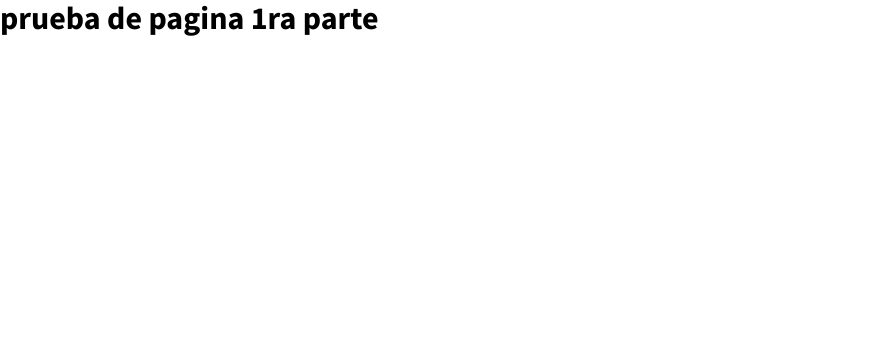
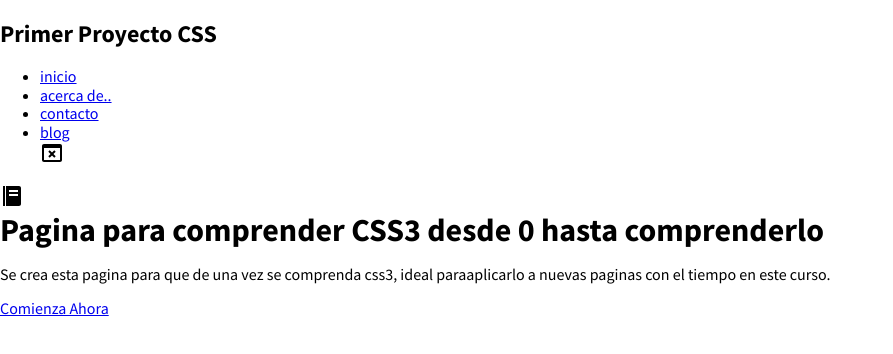
Before and after one commit to hanzcrs/PrimerProyecto, a plain HTML site: page index.html in a window 1280 px wide. Shown: the whole page, without its empty margins (0-893 px from the left). Drawn offline with Linux system fonts and the light colour scheme.

Commit message:
creacion de maqueta basica html

```diff
--- a/index.html
+++ b/index.html
@@ -12,7 +12,39 @@
 </head>
 <body>
     <!-- para este proyecto se debe instalar beeautify y vscode-icons-->
-    <h1>prueba de pagina 1ra parte</h1>
+
+    <header class="hero">
+        <nav>
+            <div class="nav__logo">
+                <h2 class="nav__title">Primer Proyecto CSS</h2>
+            </div>
+            <ul class="navv_link nav__link--menu">
+            <li class="nav__items">
+                    <a href="#" class="nav__links"> inicio</a>
+            </li>
+                <li class="nav__items">
+                    <a href="#" class="nav__links"> acerca de..</a>
+            </li>
+            <li class="nav__items">
+                <a href="#" class="nav__links"> contacto</a>
+            </li>
+            <li class="nav__items">
+                <a href="#" class="nav__links"> blog</a>
+            </li>
+            <img src="./images/close.svg" class="nav__img">
+            </ul>
+            <div class="nav_menu">
+                <img src="./images/menu.svg" class="nav__img">
+            </div>
+        </nav>
+        <section class="hero__container container">
+            <h1 class="hero__title">Pagina para comprender CSS3 desde 0 hasta comprenderlo</h1>
+            <p class="hero__paragraph"> Se crea esta pagina para que de una vez se comprenda css3, ideal      paraaplicarlo a nuevas paginas con el tiempo en este curso.
+            </p>
+                <a href="#" class="cta">Comienza Ahora</a>
+        </section>
+    </header>
+
 
 </body>
 </html>
```
